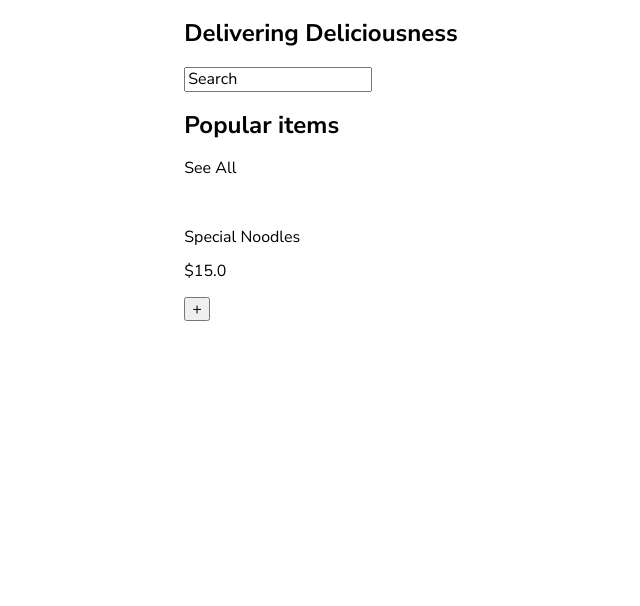
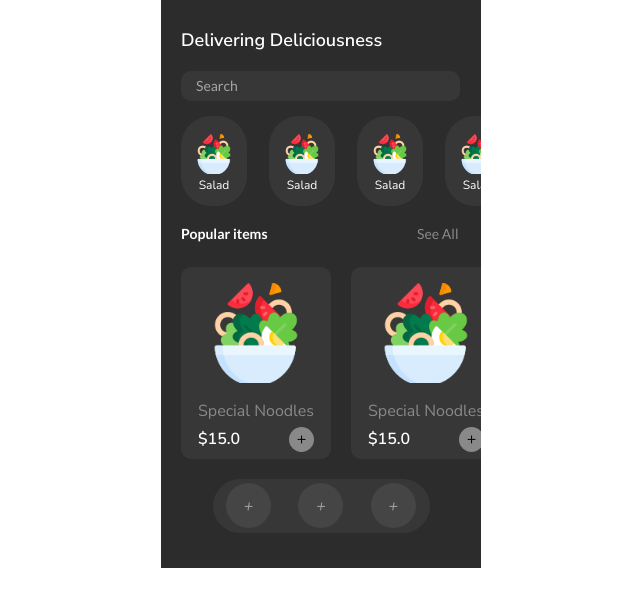
Before and after one commit to lssotog/restaurant-ui, an Angular app: page /store in a window 1280 px wide. Shown: the top 606 px of the page, without its empty margins (319-959 px from the left). Built offline with nearby package versions, Linux system fonts and the light colour scheme.

Commit message:
Basic html added on store view

```diff
--- a/src/app/views/store-view/store-view.component.html
+++ b/src/app/views/store-view/store-view.component.html
@@ -1,33 +1,100 @@
+<div class="container">
+  <div class="view-container">
     <section>
-  <h2> Delivering Deliciousness </h2>
-  <input type="search" value="Search">
-  <div>
-    @for (category of categories; track category) {
-    <h4> {{category.product}} </h4>
-    }
-
+      <p class="description-heading"> Delivering Deliciousness </p>
+      <input class="input-search" type="search" value="Search">
+      <div class="categories-container">
+        <div class="category-item">
+          <img
+            src="../../../assets/img/salad.png"
+            alt="the alt text"
+            class="category-img "
+            >
+          <p class="category-heading">Salad</p>
+        </div>
+        <div class="category-item">
+          <img
+            src="../../../assets/img/salad.png"
+            alt="the alt text"
+            class="category-img "
+            >
+          <p class="category-heading">Salad</p>
+        </div>
+        <div class="category-item">
+          <img
+            src="../../../assets/img/salad.png"
+            alt="the alt text"
+            class="category-img "
+            >
+          <p class="category-heading">Salad</p>
+        </div>
+        <div class="category-item">
+          <img
+            src="../../../assets/img/salad.png"
+            alt="the alt text"
+            class="category-img "
+            >
+          <p class="category-heading">Salad</p>
+        </div>
       </div>
     </section>
     <section>
 
-  <div>
-    <h2> Popular items </h2>
-    <p> See All </p>
+      <div class="section-container-popular-items">
+        <p class="heading-section-popular-items"> Popular items </p>
+        <a class="heading-text-all-menu"> See All </a>
       </div>
 
-  <div>
-    <img>
-    <p> Special Noodles </p>
-    <div>
-      <p> $15.0 </p>
-      <button> + </button>
+      <!-- <div>
+        @for (dish of dishes; track dish) {
+          <div class="categories-container">
+            <img src="" alt="The alt text">
+            <h4> {{dish.product}} </h4>
+          </div>
+        }
+      </div> -->
+      <div class="dishes-card-container">
+        <div class="dishes-card">
+          <img
+            src="../../../assets/img/salad.png"
+            class="dish-img"
+          >
+          <div class="dish-description-container">
+            <p class="dish-heading"> Special Noodles </p>
+            <div class="price-container">
+              <p class="price-text"> $15.0 </p>
+              <button class="add-button"> + </button>
+            </div>
+          </div>
+        </div>
+        <div class="dishes-card">
+          <img
+            src="../../../assets/img/salad.png"
+            class="dish-img"
+          >
+          <div class="dish-description-container">
+            <p class="dish-heading"> Special Noodles </p>
+            <div class="price-container">
+              <p class="price-text"> $15.0 </p>
+              <button class="add-button"> + </button>
+            </div>
+          </div>
         </div>
       </div>
 
+
     </section>
+  </div>
 
-<section>
-  <i></i>
-  <i></i>
-  <i></i>
-</section>
+  <footer>
+    <button class="footer-button">
+      <i class="icon-button">+</i>
+    </button>
+    <button class="footer-button">
+      <i class="icon-button">+</i>
+    </button>
+    <button class="footer-button">
+      <i class="icon-button">+</i>
+    </button>
+  </footer>
+</div>
--- a/src/app/views/store-view/store-view.component.scss
+++ b/src/app/views/store-view/store-view.component.scss
@@ -0,0 +1,165 @@
+.view-container {
+  padding-left: 20px;
+}
+
+.description-heading {
+  padding-top: 30px;
+  font-weight: 600;
+  font-size: 18px;
+}
+
+.input-search {
+  width: 279px;
+  height: 30px;
+  padding-left: 15px;
+  margin-top: 20px;
+  border-radius: 10px;
+  border: 1px;
+  background-color: var(--dark-gray);
+  font-family: var(--lato);
+  font-size: 14px;
+  color: var(--light-gray);
+}
+
+.categories-container {
+  width: auto;
+  height: 90px;
+  margin-top: 15px;
+  display: grid;
+  grid-template-columns: 66px 66px 66px 66px;
+  gap: 22px;
+}
+
+.category-item {
+  background-color: var(--dark-gray);
+  width: 66px;
+  height: 90px;
+  top: 133px;
+  left: 19px;
+  border-radius: 30px;
+  display: grid;
+  place-items: center;
+  &:hover {
+      background-color: var(--green);
+  }
+}
+
+.category-img {
+  width: 40px;
+  height: 40px;
+  margin-top: 16px;
+}
+
+.category-heading {
+  margin: 0px;
+  font-family: var(--nunito);
+  font-size: 12px;
+  padding-bottom: 10px;
+}
+
+.section-container-popular-items {
+  width: 279px;
+  margin-top: 20px;
+
+  display: grid;
+  grid-template-columns: 236px auto;
+}
+
+.heading-section-popular-items {
+  margin: 0px;
+  font-family: var(--lato);
+  font-weight: bold;
+  font-size: 14px;
+}
+
+.heading-text-all-menu {
+  font-family: var(--lato);
+  font-size: 14px;
+  font-weight: 400;
+  color: var(--medium-gray);
+}
+
+//Dishes card section
+
+.dishes-card-container {
+  width: auto;
+  display: grid;
+  grid-template-columns: 150px 150px;
+  gap: 20px;
+}
+
+.dishes-card {
+  margin-top: 25px;
+  width: 150px;
+  height: 192px;
+  background-color: var(--dark-gray);
+  border-radius: 10px;
+  display: grid;
+  place-items: center;
+}
+
+.dish-img {
+  width: 100px;
+  height: 100px;
+  padding-top: 10px;
+
+}
+
+.dish-description-container {
+  margin-left: 10px;
+  margin-right: 10px;
+
+}
+
+.dish-heading {
+  color: var(--medium-gray);
+  padding-top: 5px;
+}
+
+.price-container {
+  display: flex;
+  justify-content: space-between;
+  align-items: baseline;
+  padding-top: 7px;
+}
+
+.price-text {
+  font-weight: 600;
+}
+
+.add-button {
+  width: 25px;
+  height: 25px;
+  border-radius: 30px;
+  border-style: hidden;
+  background-color: var(--medium-gray);
+}
+footer {
+  width: 217px;
+  height: 54px;
+  margin-top: 30px;
+  border-radius: 30px;
+  margin: auto;
+  margin-top:20px;
+  // min-width: 217px;
+  background-color: var(--dark-gray);
+  display: flex;
+  flex-direction: row;
+  justify-content: space-around;
+  align-items: center;
+}
+
+.footer-button {
+  width: 45px;
+  height: 45px;
+  border-radius: 30px;
+  border-style: none;
+  background-color: var(--dark-medium-gray);
+  color: var(--light-gray);
+}
+
+.icon-button {
+  &:hover {
+    color: var(--green);
+  }
+}
--- a/src/styles.scss
+++ b/src/styles.scss
@@ -3,10 +3,15 @@
 :root {
   --green: #28B57E;
   --dark: #2C2C2C;
+  --dark-gray: #373737;
+  --dark-medium-gray: #454545;
+  --medium-gray: #898989;
+  --light-gray: #A5A5A5;
   --red: tomato;
   --dark-bg: #1E1E1E66;
   --white: #fff;
   --nunito: "Nunito Sans";
+  --lato:"Lato";
 }
 
 @mixin img-dark-bg {
@@ -29,3 +34,7 @@ body {
   position: relative;
   overflow: hidden;
 }
+
+p {
+  margin: 0px;
+}
```
Also changed, not shown: src/assets/img/steak.png (added). Lines whose indentation alone changed are shown as unchanged.
